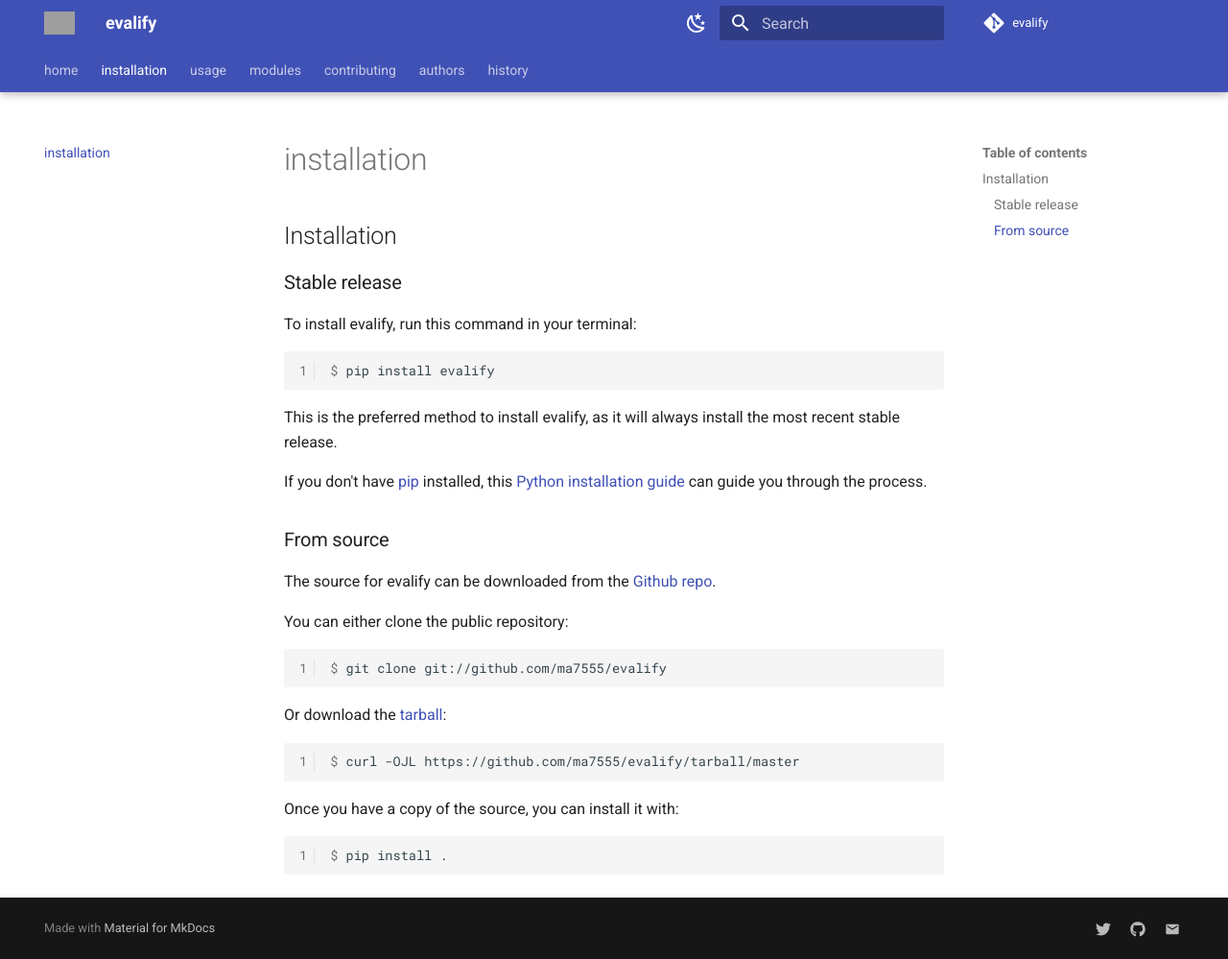
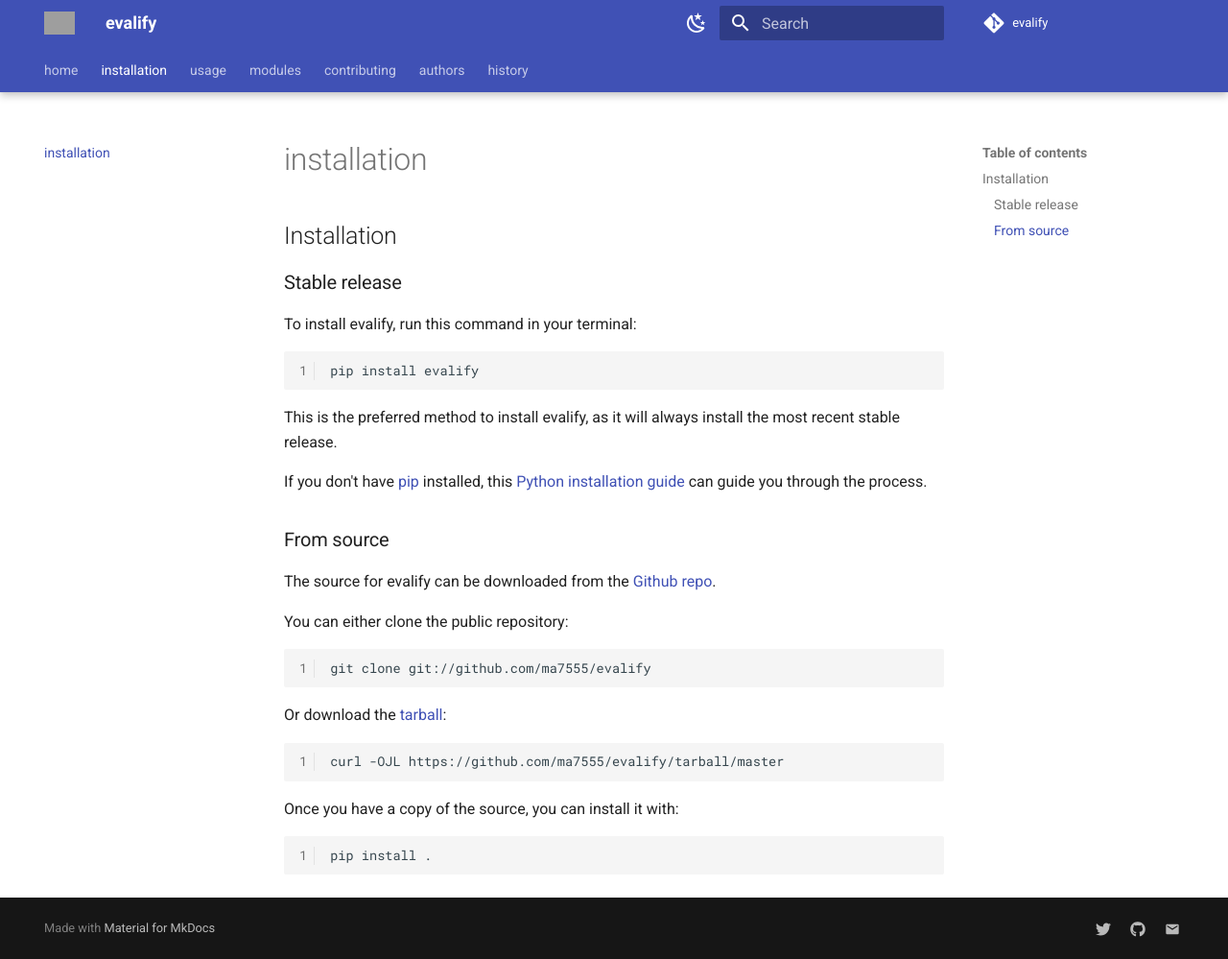
Before and after one commit to ma7555/evalify, an MkDocs documentation site: the page built from docs/installation.md, in a window 1280 px wide and 999 px high. Shown: the whole window at 96% size. Built offline with MkDocs 1.6.1 and Material for MkDocs 9.7.7, drawn with Linux system fonts in a browser that asks for light colours; comment, search, counter and statistics services are not loaded; grey boxes are pictures that could not be loaded.

Commit message:
replace nsplits with batch_size, update docs

````diff
--- a/docs/installation.md
+++ b/docs/installation.md
@@ -5,8 +5,8 @@
 To install evalify, run this command in your
 terminal:
 
-``` console
-$ pip install evalify
+```bash
+pip install evalify
 ```
 
 This is the preferred method to install evalify, as it will always install the most recent stable release.
@@ -21,20 +21,20 @@
 
 You can either clone the public repository:
 
-``` console
-$ git clone git://github.com/ma7555/evalify
+```bash
+git clone git://github.com/ma7555/evalify
 ```
 
 Or download the [tarball][]:
 
-``` console
-$ curl -OJL https://github.com/ma7555/evalify/tarball/master
+```bash
+curl -OJL https://github.com/ma7555/evalify/tarball/master
 ```
 
 Once you have a copy of the source, you can install it with:
 
-``` console
-$ pip install .
+```bash
+pip install .
 ```
 
   [pip]: https://pip.pypa.io
--- a/pyproject.toml
+++ b/pyproject.toml
@@ -3,7 +3,7 @@
 name = "evalify"
 version = "0.1.1"
 homepage = "https://github.com/ma7555/evalify"
-description = "Evaluate your face verification models literally in seconds."
+description = "Evaluate your face  or voice verification models literally in seconds."
 authors = ["Mahmoud Bahaa <mah.alaa@nu.edu.eg>"]
 readme = "README.md"
 license =  "BSD-3-Clause"
@@ -27,7 +27,7 @@
 python = ">=3.7.1,<4.0"
 pandas = "^1.3.5"
 numpy = "^1.16.0"
-psutil = "^5.9.0"
+psutil = "^5.0.0"
 scikit-learn = "^1.0.0"
 
 black  = { version = "22.1.0", optional = true}
````
Also changed, not shown: CONTRIBUTING.md (+0 -1 lines), README.md (+1 -1 lines), docs/usage.md (+1 -1 lines), 4 other files.
